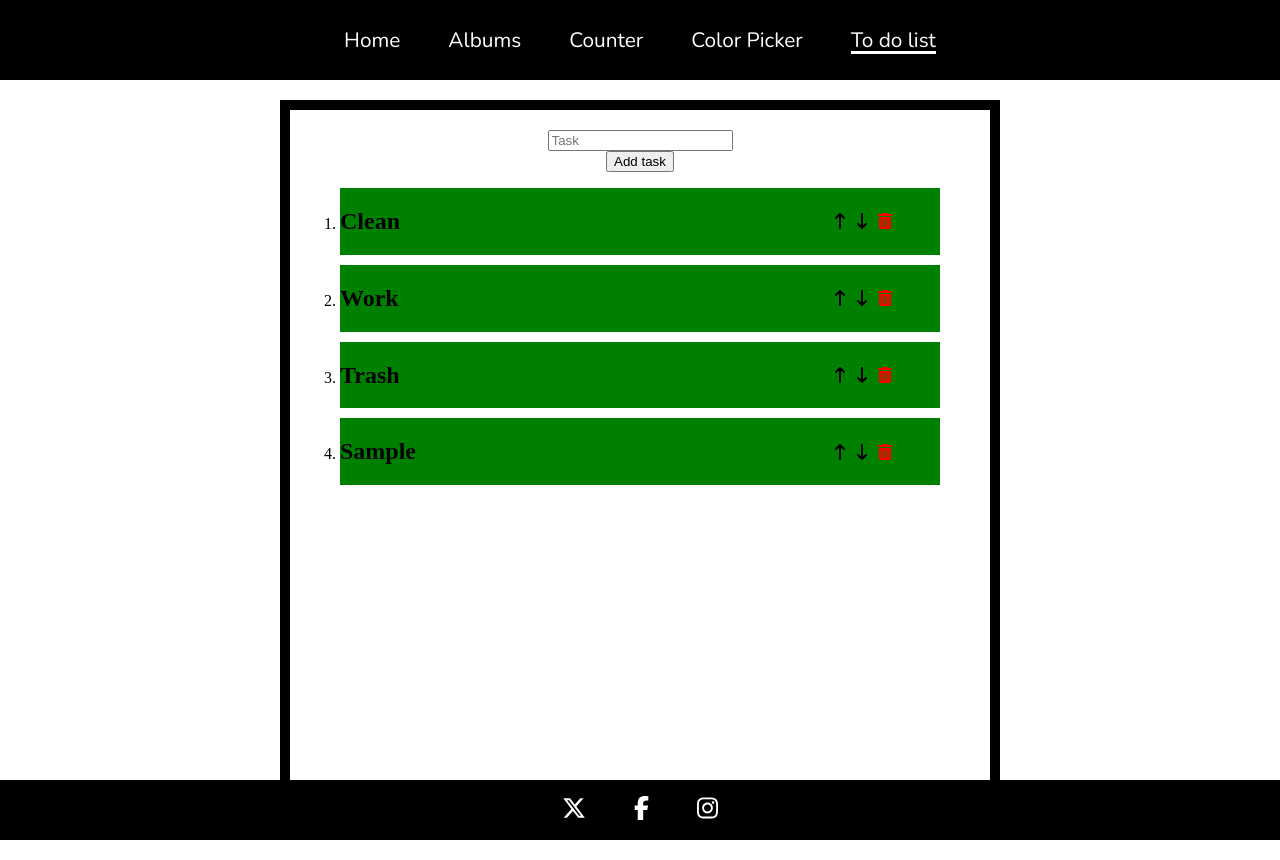
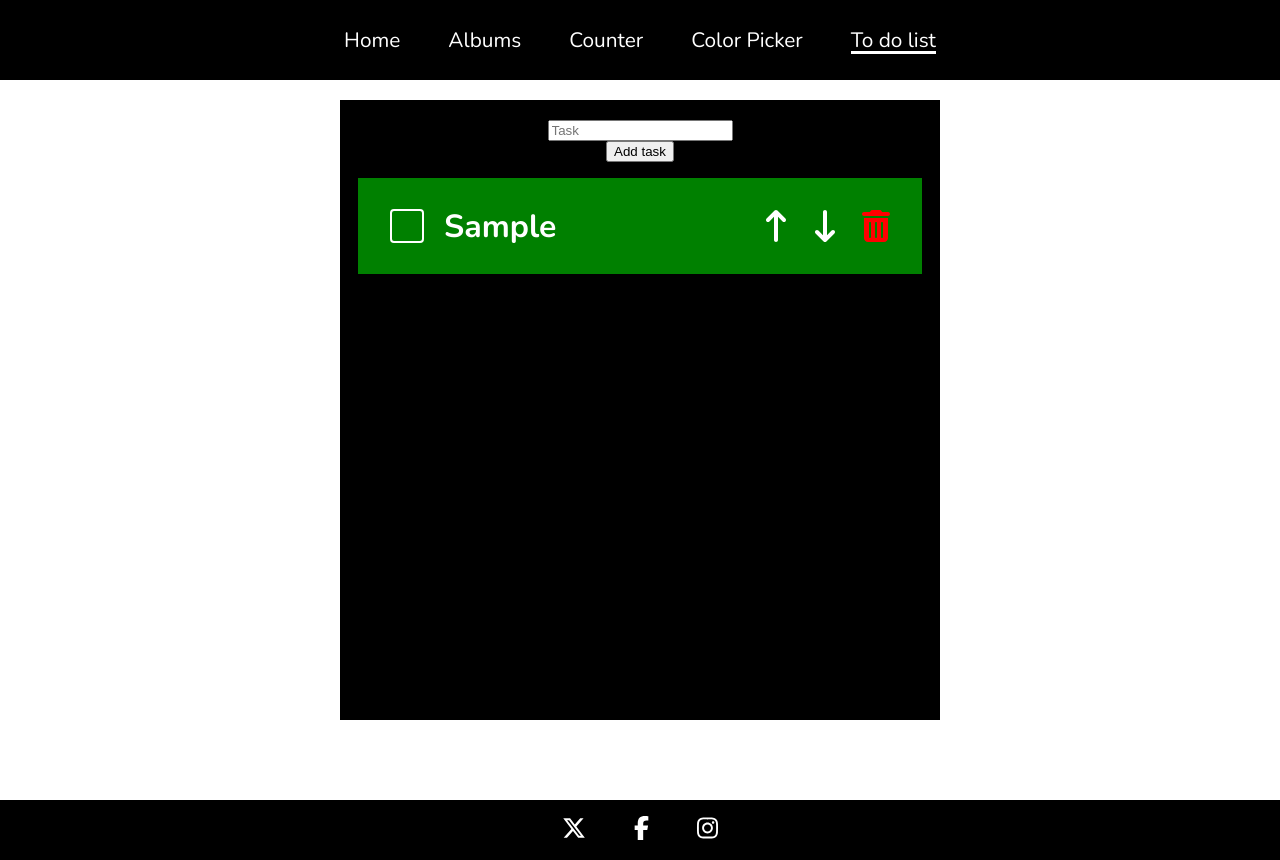
Before and after one commit to reevcrona/React-assignment, a React (Vite) app: page /to-do-list in a window 1280 px wide. Both pictures are taken after typing "Sample" into the empty fields and a click on the button "Add task". Built offline with nearby package versions, Linux system fonts and the light colour scheme.

Commit message:
added function that updates tasks if they are checked

```diff
--- a/src/App.css
+++ b/src/App.css
@@ -12,4 +12,5 @@ body{
   flex-direction: column;
   gap: 20px;
   min-height: 100vh;
+  padding-bottom: 60px;
 }
--- a/src/Pages/ToDoList.jsx
+++ b/src/Pages/ToDoList.jsx
@@ -6,7 +6,7 @@ import { faTrashCan,faArrowDownLong,faArrowUpLong } from '@fortawesome/free-soli
 
 function ToDoList(){
 
-    const [toDoList,setToDoList] = useState(["Clean","Work","Trash"]);
+    const [toDoList,setToDoList] = useState([]);
     const [taskValue,setTaskValue] =  useState("");
 
 
@@ -16,7 +16,7 @@ function ToDoList(){
 
     const addTask = () => {
         if(taskValue){
-            setToDoList((prevState) => [...prevState,taskValue]);
+            setToDoList((prevState) => [...prevState,{task:taskValue,checked:false}]);
             setTaskValue("");
         }
     }
@@ -42,11 +42,33 @@ function ToDoList(){
         return newTaskList
     }
 
+    const handleCheckBoxChange = (clickedTask,index) => {
+        setToDoList((prevState) => {
+            return prevState.map((task,i) => {
+                if(i === index){
+                    return {
+                        task:clickedTask,
+                        checked:!task.checked
+                    }
+                }else{
+                    return task
+                }
+            })
+        })
+    }
+
     const renderList = () => {
       return toDoList.map((task,index) => {
         return(
          <div key={index} className="task-container">
-            <li><h2>{task}</h2></li>
+            <li>
+            <label className="custom-checkbox">
+                <input onChange={() => handleCheckBoxChange(task.task,index)} type="checkbox"></input>
+                <span>✔</span>
+                <h2 className= {task.checked ? "checked-text" : "task-text"}>{task.task}</h2>
+            </label>
+
+            </li>
             <div className="button-container">
             <FontAwesomeIcon className="arrow-up-icon list-icon"  onClick={() => moveTask("up",index)} icon = {faArrowUpLong}></FontAwesomeIcon>
             <FontAwesomeIcon className="arrow-down-icon list-icon" onClick={() => moveTask("down",index)} icon = {faArrowDownLong}></FontAwesomeIcon>
@@ -56,15 +78,15 @@ function ToDoList(){
       })
     }
 
-
+    console.log(toDoList)
     return(
         <div className="to-do-main-container">
             <input onChange={handleInputValue} value={taskValue} placeholder="Task"></input>
             <button onClick={addTask}>Add task</button>
 
-            <ol>
+            <ul>
                 {toDoList.length > 0 ? renderList() : <h1>No tasks</h1>}
-            </ol>
+            </ul>
 
 
         </div>
--- a/src/styles/Footer.css
+++ b/src/styles/Footer.css
@@ -7,6 +7,5 @@ footer{
     position: absolute;
     bottom: 0;
     left: 0;
-    margin-top: 50px;
     background-color: #541388;
 }
--- a/src/styles/ToDoList.css
+++ b/src/styles/ToDoList.css
@@ -3,18 +3,19 @@
     display: flex;
     align-items: center;
     flex-direction: column;
-    border: 10px solid black;
+    background-color: black;
     width: 100%;
-    max-width: 700px;
-    min-height: 700px;
+    max-width: 600px;
+    min-height: 600px;
     padding-top: 20px;
+    margin-bottom: 1em;
 }
 
-.to-do-main-container > ol {
+.to-do-main-container > ul {
     display: flex;
     flex-direction: column;
     width: 100%;
-    max-width: 600px;
+    max-width: 500px;
     padding: 0;
     gap: 10px;
 }
@@ -25,17 +26,70 @@
     justify-content: space-between;
     align-items: center;
     background-color: green;
+    padding: 0 2em;
+}
+.task-container > li {
+    display: flex;
+    justify-content: center;
+    align-items: center;
+}
 
-}
 .button-container{
     display: flex;
-    gap: 10px;
-    margin-right: 3em;
+    gap: 25px;
+
 
 }
 .trash-icon{
     color: red;
 }
+.arrow-up-icon,.arrow-down-icon{
+    color: white;
+}
 .list-icon{
     cursor: pointer;
+    font-size: 2rem;
 }
+.task-text{
+    font-size: 2rem;
+    color: white;
+    font-family: "Nunito", sans-serif;
+}
+.checked-text{
+    font-size: 2rem;
+    color: blue;
+    font-family: "Nunito", sans-serif;
+}
+
+.custom-checkbox{
+    display: flex;
+    justify-content: center;
+    align-items: center;
+    gap:20px;
+    cursor: pointer;
+}
+
+.custom-checkbox > input{
+    display: none;
+}
+
+.custom-checkbox span {
+    width: 30px;
+    height: 30px;
+    line-height: 30px;
+    text-align: center;
+    border: 2px solid white;
+    color: transparent;
+    font-size: 40px;
+    border-radius: 4px;
+    transition: color 0.4s ease-in-out;
+}
+
+
+.custom-checkbox input[type="checkbox"]:checked + span {
+    border: 2px solid transparent;
+    color: #fff;
+}
+.custom-checkbox input[type="checkbox"]:checked + .task-text{
+    color: gray;
+}
```
